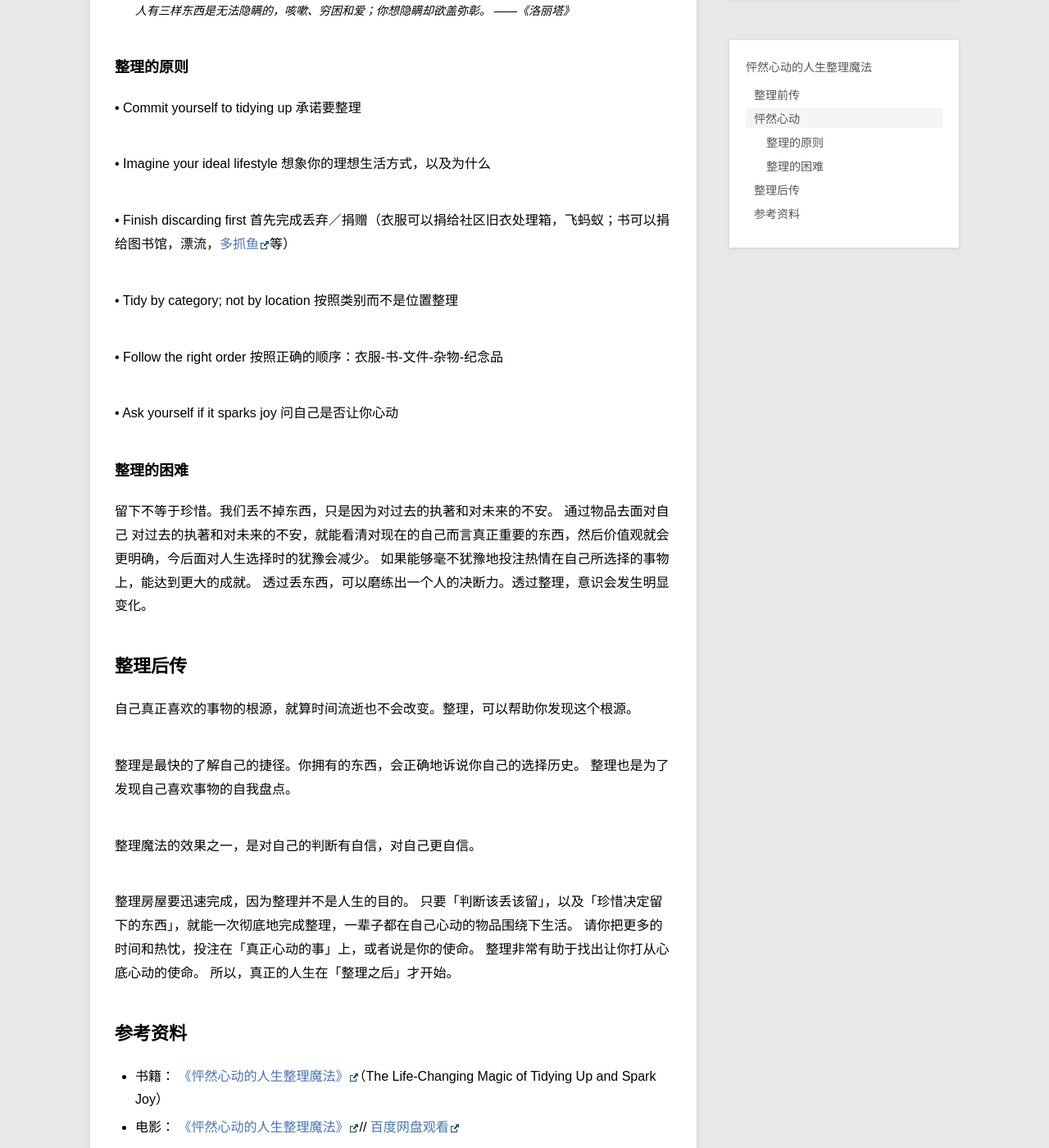
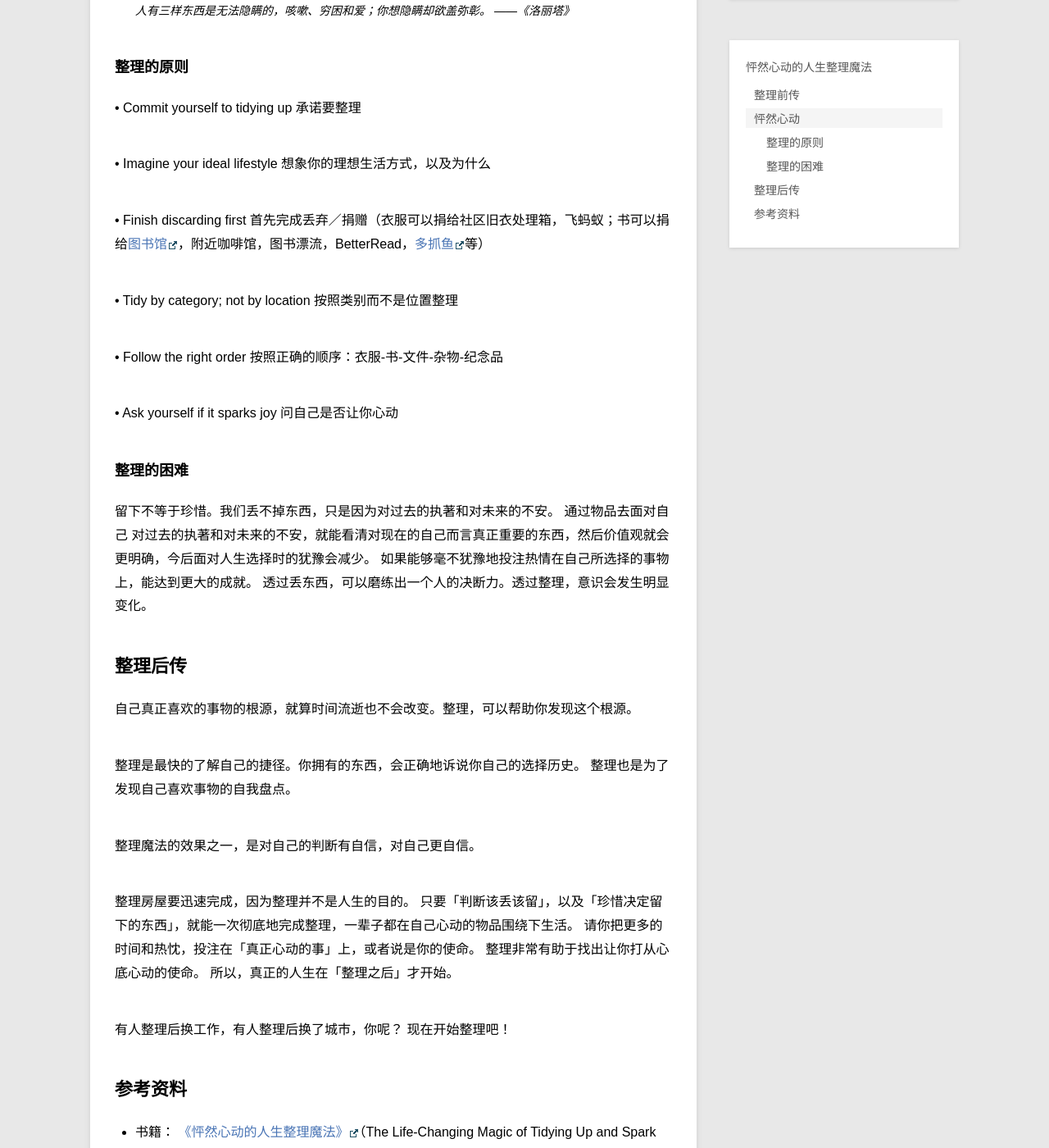
Before and after one commit to violettianjie/violettianjie.github.io, a Jekyll site: the page built from _posts/blog/2018-02-28-sparkjoy.md, in a window 1280 px wide and 1400 px high, scrolled down 1185 px. Shown: the whole window at 82% size. Built offline with Jekyll 4.4.1, drawn with Linux system fonts in a browser that asks for light colours; comment, search, counter and statistics services are not loaded; some of the changed text lies outside the part shown.

Commit message:
Update 2018-02-28-sparkjoy.md

```diff
--- a/_posts/blog/2018-02-28-sparkjoy.md
+++ b/_posts/blog/2018-02-28-sparkjoy.md
@@ -10,7 +10,7 @@ category: blog
 ## 整理前传
 
 熊十八*：
->  紫儿，你为什么要做整理呢？
+>  紫儿，你为什么要做整理呢？你又在简化生活啦？
 
 紫儿：
 
@@ -39,7 +39,7 @@ category: blog
 
 •	Imagine your ideal lifestyle 想象你的理想生活方式，以及为什么
 
-•	Finish discarding first 首先完成丢弃／捐赠（衣服可以捐给社区旧衣处理箱，飞蚂蚁；书可以捐给图书馆，漂流，[多抓鱼](https://www.duozhuayu.com)等）
+•	Finish discarding first 首先完成丢弃／捐赠（衣服可以捐给社区旧衣处理箱，飞蚂蚁；书可以捐给[图书馆](https://www.szlib.org.cn/page/id-221.html)，附近咖啡馆，图书漂流，BetterRead，[多抓鱼](https://www.duozhuayu.com)等）
 
 •	Tidy by category; not by location 按照类别而不是位置整理
 
@@ -66,6 +66,8 @@ category: blog
 整理房屋要迅速完成，因为整理并不是人生的目的。
 只要「判断该丢该留」，以及「珍惜决定留下的东西」，就能一次彻底地完成整理，一辈子都在自己心动的物品围绕下生活。
 请你把更多的时间和热忱，投注在「真正心动的事」上，或者说是你的使命。 整理非常有助于找出让你打从心底心动的使命。 所以，真正的人生在「整理之后」才开始。
+
+有人整理后换工作，有人整理后换了城市，你呢？ 现在开始整理吧！
 
 
 
```
